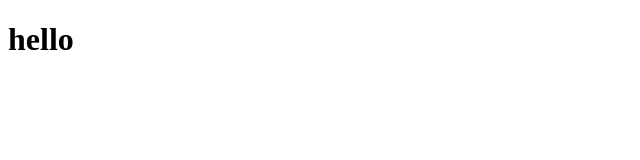
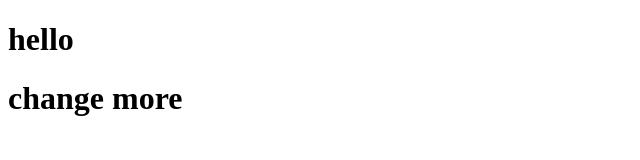
Before and after one commit to badryah09/b14, a plain HTML site: page index.html in a window 1280 px wide. Shown: the whole page, without its empty margins (0-640 px from the left). Drawn offline with Linux system fonts and the light colour scheme.

Commit message:
new index file

```diff
--- a/index.html
+++ b/index.html
@@ -5,5 +5,6 @@
 </head>
 <body>
 <h1>hello</h1>
+<h1>change more</h1>
 </body>
 </html>
```
